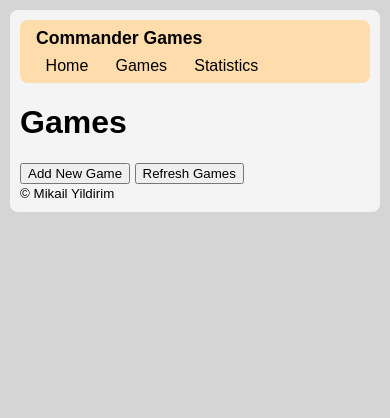
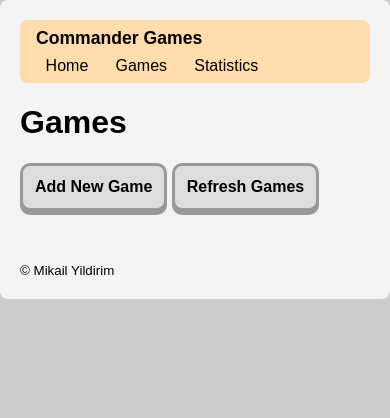
Before and after one commit to mikthelegend/commander_games, a Flask app: page /games in a window 390 px wide. Shown: the top 418 px of the page. Run offline with Flask 3, Linux system fonts and the light colour scheme; data that the repository does not hold is empty.

Commit message:
raise buttons and cards

```diff
--- a/static/style.css
+++ b/static/style.css
@@ -1,6 +1,6 @@
 html {
   font-family: Arial, sans-serif;
-  background-color: #d5d5d5;
+  background-color: #ccc;
 }
 
 body {
@@ -8,6 +8,10 @@ body {
   padding: 20px;
   background-color: #f4f4f4;
   border-radius: 8px;
+}
+
+footer {
+  margin-top: 30px;
 }
 
 table {
@@ -23,6 +27,26 @@ th, td {
 
 th {
   background-color: #ddd;
+}
+
+button {
+  padding: 12px;
+  border-radius: 10px;
+  /*
+  background-color: #ffdcab;
+  border: 3px solid #bb9867;
+  box-shadow: 0 4px 0 #bb9867;
+  */
+  background-color: #ddd;
+  border: 3px solid #999;
+  box-shadow: 0 4px 0 #999;
+  /*color: #fff;*/
+  font-size: 1rem;
+  font-weight: bold;
+}
+
+button:hover {
+  cursor:pointer;
 }
 
 #stats_container {
@@ -58,8 +82,9 @@ th {
   margin: 20px;
   padding: 20px;
   background-color: #fff;
-  border-radius: 8px;
-  box-shadow: black 0px 0px 10px;
+  border: 3px solid #ccc;
+  border-radius: 12px;
+  box-shadow: 0 16px 0 #ccc;
 }
 
 .site-header {
@@ -112,15 +137,18 @@ th {
   align-items: center;
   justify-content: center;
   flex-direction: column;
+  margin-top: 20px;
+  gap: 1em;
 }
 
 .card {
   background: #fff;
-  border: 1px solid #ccc;
-  border-radius: 8px;
-  padding: 1rem;
+  border: 3px solid #ccc;
+  border-radius: 12px;
+  padding: 1.2rem;
   margin-bottom: 1rem;
-  box-shadow: 0 2px 4px rgba(0, 0, 0, 0.1);
+  /*box-shadow: 0 2px 4px rgba(0, 0, 0, 0.1);*/
+  box-shadow: 0 12px 0 #ccc;
   width: 300px;
 }
 
@@ -180,8 +208,8 @@ textarea {
     gap: 0.5rem;
   }
   body {
-    margin: 10px;
-    padding: 10px;
+    margin: 0 0 120px 0;
+    /*padding: 30px;*/
   }
   #games_list {display: flex;}
   #games_table {display: none;}
--- a/static/util.js
+++ b/static/util.js
@@ -1,6 +1,7 @@
 function generateGameCard(game) {
     return `
-        <b>Date:</b> ${game.date} &emsp;&emsp;&emsp;&emsp;&ensp; <b>Game ID:</b> ${game.game_id} <br>
+        <b>Date:</b> ${game.date} &emsp;&emsp;&emsp;&emsp; <b>Game ID:</b> ${game.game_id} <br>
+        <br>
         <br>
         <b>Winner:</b> ${game.winning_player} <br>
         ${game.winning_deck.name} [${(game.winning_deck.elo_after - game.winning_deck.elo_before < 0 ? "" : "+") + Math.round(game.winning_deck.elo_after - game.winning_deck.elo_before)}] <br>
@@ -8,6 +9,7 @@ function generateGameCard(game) {
         <b>Losers:</b> ${game.losing_players.join(", ")} <br>
         ${game.losing_decks.map(deck => `${deck.name} [${(deck.elo_after - deck.elo_before < 0 ? "" : "+") + Math.round(deck.elo_after - deck.elo_before)}]`).join("<br>")} <br>
         <br>
+        <br>
         <b>Notes:</b> <br>
         ${game.notes}
         `;
--- a/templates/index.html
+++ b/templates/index.html
@@ -12,7 +12,8 @@
     <div>
         <h2>Random Games</h2>
         <p>Check out these randomly selected games:</p>
-        <button id="new_random_game_btn">Show More Random Games</button>
+        <button id="new_random_game_btn">New Random Games</button>
+        <br><br>
         <div id="random_games_container">
             <!-- Random game details will be populated here by static/index.js -->
         </div>
```
